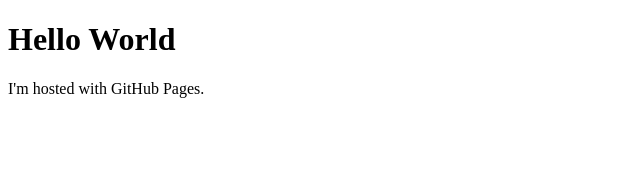
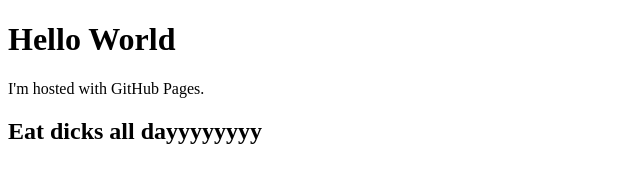
Before and after one commit to MyBadGamertag/MyBadGamertag.github.io, a plain HTML site: page index.html in a window 1280 px wide. Shown: the whole page, without its empty margins (0-640 px from the left). Drawn offline with Linux system fonts and the light colour scheme.

Commit message:
Eat dicks test

```diff
--- a/index.html
+++ b/index.html
@@ -3,5 +3,6 @@
 <body>
 <h1>Hello World</h1>
 <p>I'm hosted with GitHub Pages.</p>
+<h2>Eat dicks all dayyyyyyyy</h2>
 </body>
 </html>
```
